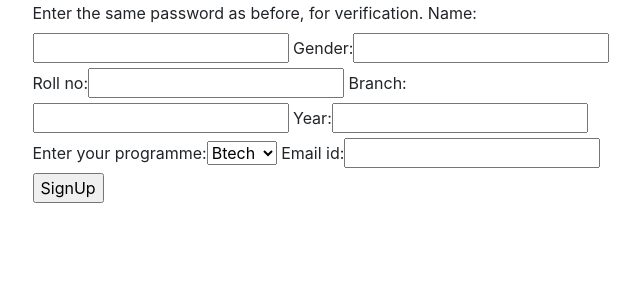
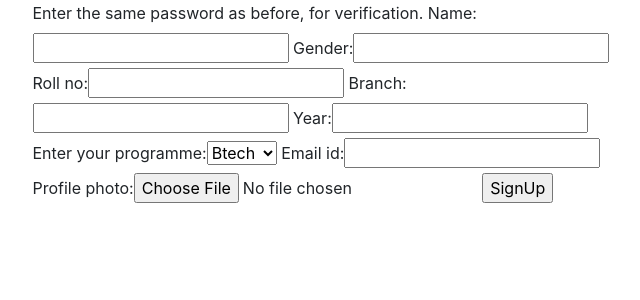
Before and after one commit to udit5656/Digital-Library-Management-System, a Django app: page /accounts/signup/ in a window 1280 px wide. Shown: the part 243-543 px from the top of the page, without its empty margins (295-935 px from the left). Run offline with Django 3.2, Linux system fonts and the light colour scheme; some libraries are stand-ins or nearby versions.

Commit message:
Added Profile Photo Option

```diff
--- a/LibraryManagement/settings.py
+++ b/LibraryManagement/settings.py
@@ -9,7 +9,7 @@ https://docs.djangoproject.com/en/3.1/topics/settings/
 For the full list of settings and their values, see
 https://docs.djangoproject.com/en/3.1/ref/settings/
 """
-
+import os
 from pathlib import Path
 
 # Build paths inside the project like this: BASE_DIR / 'subdir'.
@@ -118,3 +118,5 @@ STATIC_URL = '/static/'
 LOGOUT_REDIRECT_URL = 'accounts:login'
 LOGIN_URL = 'accounts:login'
 LOGIN_REDIRECT_URL = 'books:home'
+MEDIA_URL = '/media/'
+MEDIA_ROOT = os.path.join(BASE_DIR, 'media/')
--- a/LibraryManagement/urls.py
+++ b/LibraryManagement/urls.py
@@ -13,6 +13,8 @@ Including another URLconf
     1. Import the include() function: from django.urls import include, path
     2. Add a URL to urlpatterns:  path('blog/', include('blog.urls'))
 """
+from django.conf import settings
+from django.conf.urls.static import static
 from django.contrib import admin
 from django.urls import path, include
 
@@ -21,3 +23,6 @@ urlpatterns = [
     path('books/', include('books.urls')),
     path('accounts/',include('accounts.urls')),
 ]
+if settings.DEBUG:
+    urlpatterns += static(settings.MEDIA_URL,
+                          document_root=settings.MEDIA_ROOT)
--- a/accounts/forms.py
+++ b/accounts/forms.py
@@ -16,7 +16,8 @@ class ProfileForm(forms.ModelForm):
     programme = forms.CharField(label="Enter your programme", widget=forms.Select(choices=PROGRAMME_STATES))
     email_id = forms.EmailField()
     gender = forms.CharField(max_length=6)
+    profile_photo = forms.ImageField()
 
     class Meta:
         model = Profile
-        fields = ('name', 'gender', 'roll_no', 'branch', 'year', 'programme', 'email_id',)
+        fields = ('name', 'gender', 'roll_no', 'branch', 'year', 'programme', 'email_id','profile_photo')
--- a/accounts/models.py
+++ b/accounts/models.py
@@ -19,6 +19,7 @@ class Profile(models.Model):
                                  default='Btech', verbose_name='Programme')
     email_id = models.EmailField(blank=True, verbose_name='Email ID')
     gender = models.CharField(max_length=6, verbose_name='Gender')
+    profile_photo = models.ImageField(upload_to='images/',blank=True,null=True)
 
     def __str__(self):
         return self.name
--- a/accounts/templates/accounts/signup.html
+++ b/accounts/templates/accounts/signup.html
@@ -4,7 +4,7 @@
     SignUp
 {%endblock title%}
 {%block content%}
-<form method="post" action="{%url 'accounts:signup'%}">
+<form method="post" action="{%url 'accounts:signup'%}" enctype="multipart/form-data">
     {%csrf_token%}
     {{user_form}}
     {{profile_form}}
--- a/accounts/views.py
+++ b/accounts/views.py
@@ -13,7 +13,7 @@ from .models import Profile
 def signup_view(request):
     if request.method == 'POST':
         user_form = UserCreationForm(request.POST)
-        profile_form = ProfileForm(request.POST)
+        profile_form = ProfileForm(request.POST, request.FILES)
         if user_form.is_valid() and profile_form.is_valid():
             user = user_form.save()
             user.save()
@@ -24,9 +24,10 @@ def signup_view(request):
             year = profile_form.cleaned_data['year']
             programme = profile_form.cleaned_data['programme']
             email_id = profile_form.cleaned_data['email_id']
+            profile_photo = profile_form.cleaned_data['profile_photo']
             profile = Profile.objects.create(user=user, name=name, roll_no=roll_no, gender=gender, year=year,
                                              branch=branch,
-                                             programme=programme, email_id=email_id)
+                                             programme=programme, email_id=email_id, profile_photo=profile_photo)
             profile.save()
             username = user_form.cleaned_data['username']
             password = user_form.cleaned_data['password1']
@@ -51,7 +52,7 @@ def profile_view(request, user_roll_no):
 def edit_profile(request, user_roll_no):
     profile = Profile.objects.get(roll_no=user_roll_no)
     if request.method == 'POST':
-        form = ProfileForm(request.POST, instance=request.user.profile)
+        form = ProfileForm(request.POST, request.FILES, instance=request.user.profile)
         if form.is_valid():
             form.save()
             profile = Profile.objects.get(roll_no=user_roll_no)
```
Also changed, not shown: accounts/templates/accounts/profile.html (+9 -0 lines), accounts/migrations/0003_auto_20200824_2221.py (added), db.sqlite3.
